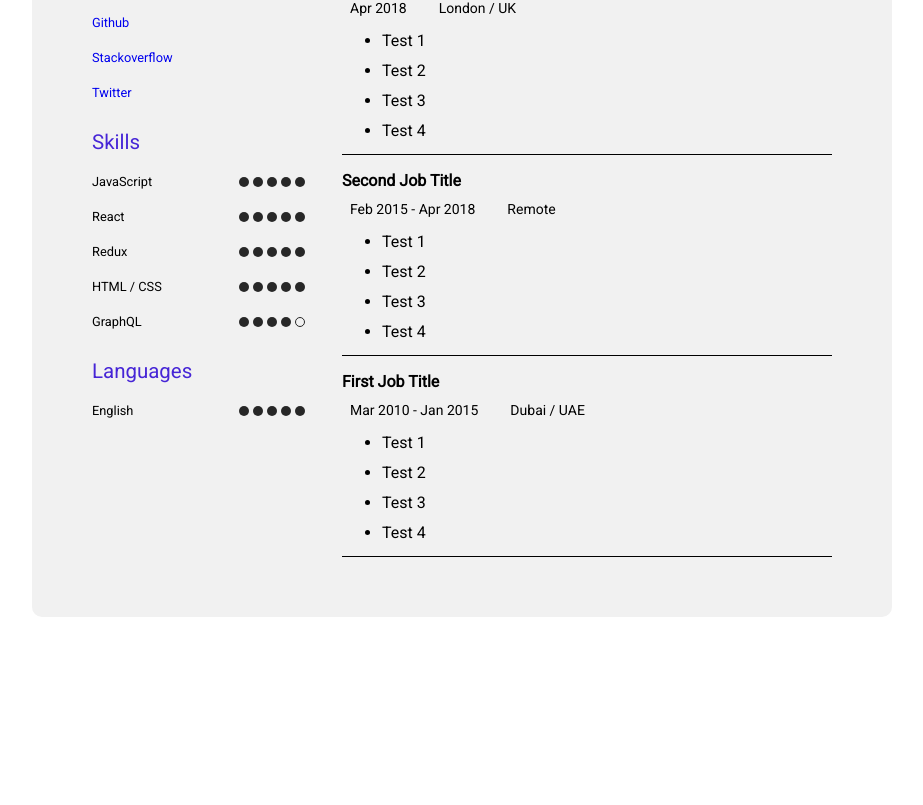
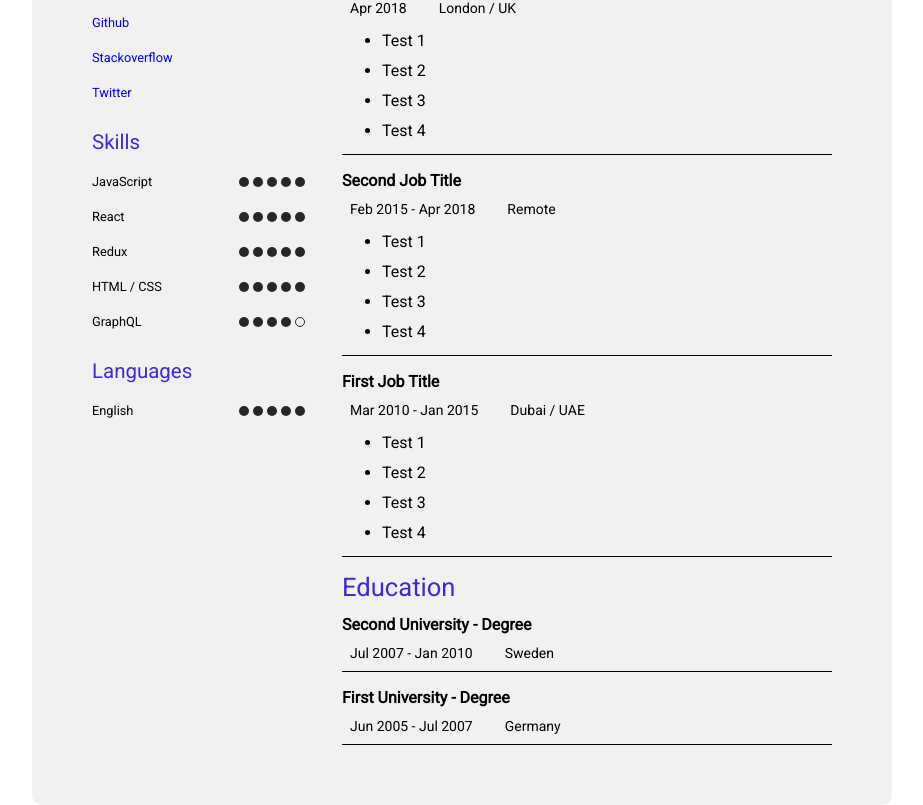
Before and after one commit to naeemba/resume, a React (Create React App) app: page / in a window 1280 px wide. Shown: the part 483-1288 px from the top of the page, without its empty margins (178-1101 px from the left). Before the commit the page ends 1100 px from the top, so only its background shows below. Built offline with nearby package versions, Linux system fonts and the light colour scheme.

Commit message:
add education section

```diff
--- a/src/resume/Resume.js
+++ b/src/resume/Resume.js
@@ -38,6 +38,7 @@ const Resume = () => {
     languages,
     summary,
     experience,
+    education,
   } = settings;
   document.title = pageTitle || `${name} - Resume`;
   return (
@@ -65,6 +66,7 @@ const Resume = () => {
         <div className="main-column">
           <Summary summary={summary} />
           <Experience experience={experience} />
+          <Experience experience={education} />
         </div>
       </div>
     </div>
--- a/src/resume/settings.json
+++ b/src/resume/settings.json
@@ -109,5 +109,26 @@
                 ]
             }
         ]
+    },
+    "education": {
+        "title": "Education",
+        "detail": [
+            {
+                "title": "First University - Degree",
+                "date": {
+                    "from": "Jun 2005",
+                    "to": "Jul 2007"
+                },
+                "location": "Germany"
+            },
+            {
+                "title": "Second University - Degree",
+                "date": {
+                    "from": "Jul 2007",
+                    "to": "Jan 2010"
+                },
+                "location": "Sweden"
+            }
+        ]
     }
 }
```
